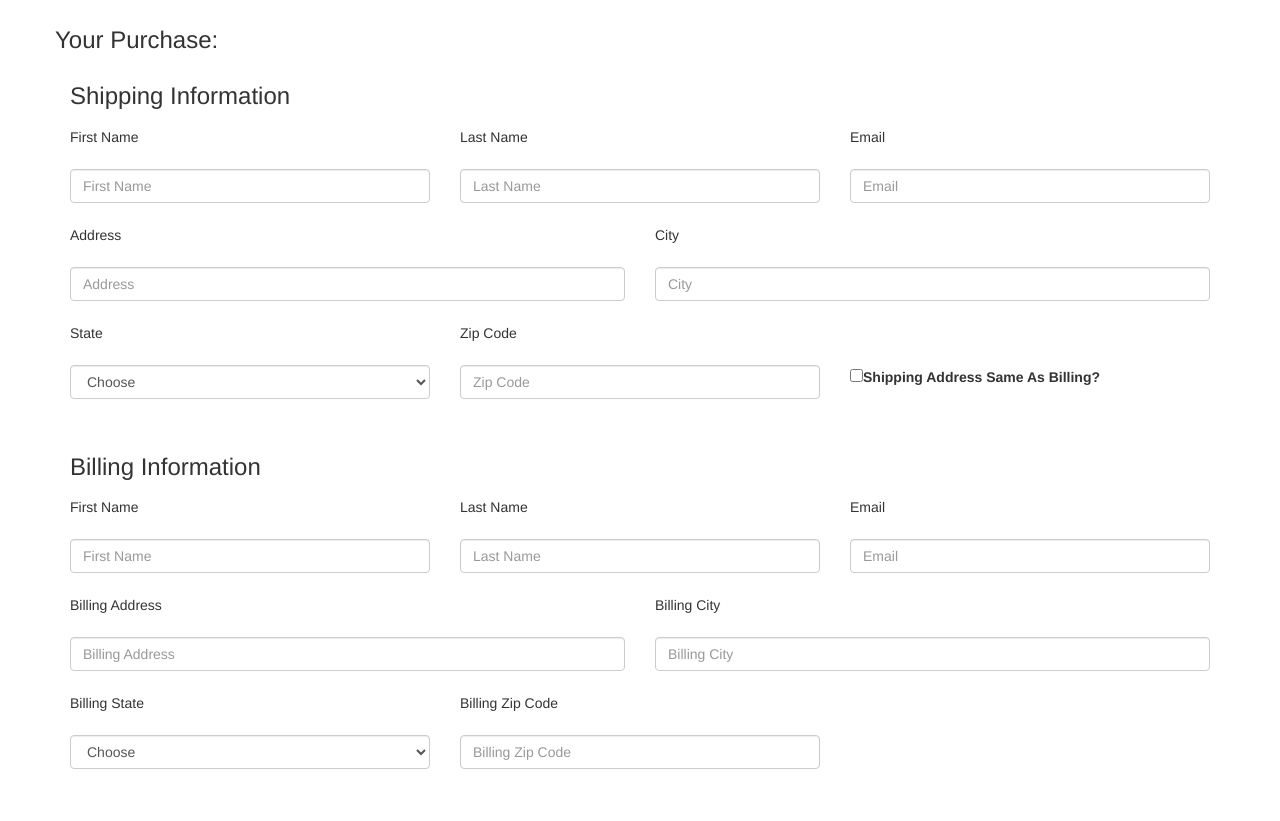
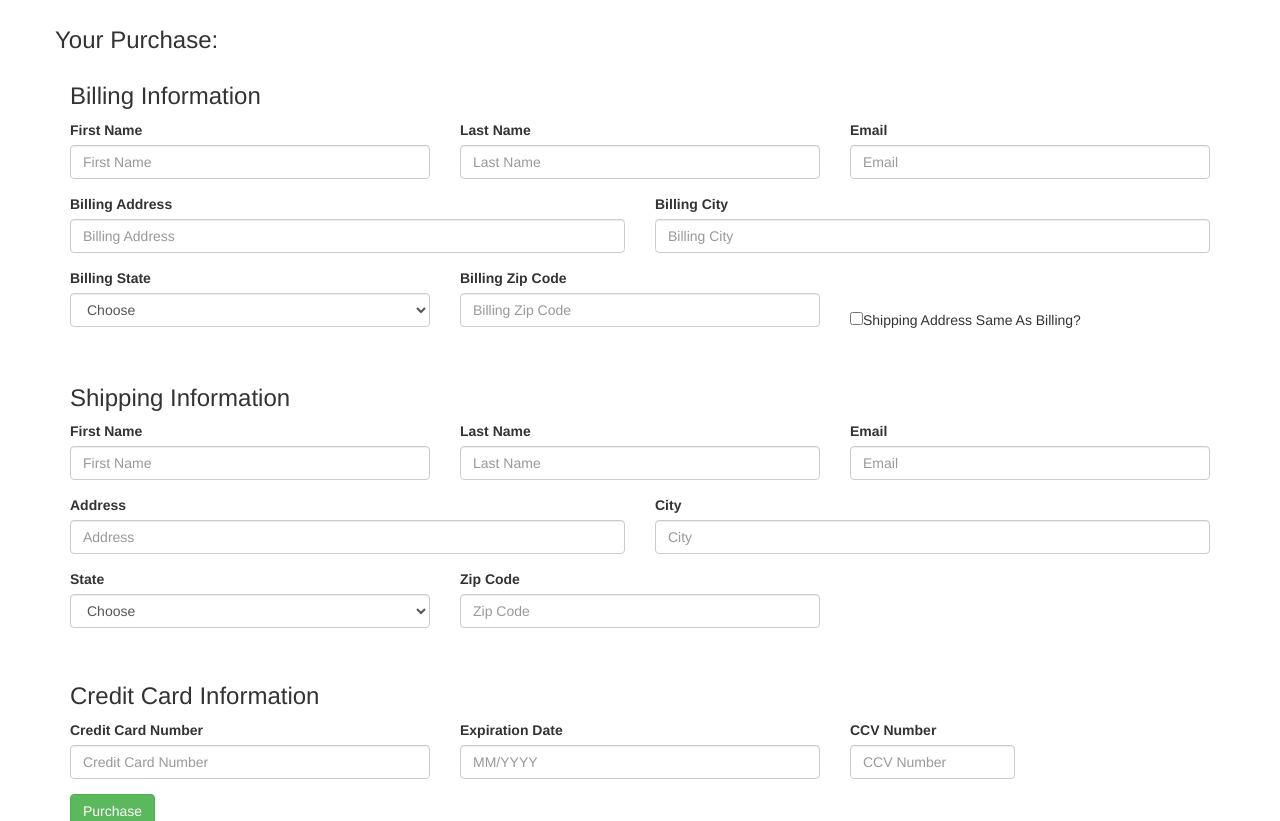
Before and after one commit to katdiese/the_greatest_group_project_ever, a website: page checkout.html in a window 1280 px wide. Shown: the part 128-949 px from the top of the page. Drawn offline with nearby package versions, Linux system fonts and the light colour scheme; a script that the page names is missing.

Commit message:
changed carousel height on main, reformatted checkout p

```diff
--- a/checkout.html
+++ b/checkout.html
@@ -31,66 +31,146 @@
       </div>
     </div>
   </nav>
+
+
   <div class="container">
     <div class="row">
   	  <h2 class="col-md-3">Checkout!</h2>
     </div>
+
+
   	  <div class="row">
   		  <h3>Your Purchase:</h3>
         <div id="receipt">
 
         </div>
       </div>
+
+
     <form>
-      <h3>Shipping Information</h3>
+      <h3>Billing Information</h3>
       <div class="form-group row">
-        <div class="col-sm-4">
-          <p class="form-control-static">First Name</p>
+        <div class="col-md-4">
+          <label class="control-label" for="firstNameBilling">First Name</label>
+           <input type="text" class="form-control" id="firstNameBilling" enabled="" placeholder="First Name">
         </div>
-        <div class="col-sm-4">
-          <p class="form-control-static">Last Name</p>
+        <div class="col-md-4">
+          <label class="control-label" for="lastNameBilling">Last Name</label>
+          <input type="text" class="form-control" id="lastNameBilling" enabled="" placeholder="Last Name">
         </div>
-        <div class="col-sm-4">
-          <p class="form-control-static">Email</p>
+        <div class="col-md-4">
+          <label class="control-label" for="emailBilling">Email</label>
+           <input type="email" class="form-control" id="emailBilling" enabled="" placeholder="Email">
         </div>
       </div>
       <div class="form-group row">
-        <div class="col-sm-4">
+        <div class="col-md-6">
+          <label class="control-label" for="addressBilling">Billing Address</label>
+          <input type="text" class="form-control" id="addressBilling" enabled="" placeholder="Billing Address">
+        </div>
+        <div class="col-md-6">
+          <label class="control-label" for="cityBilling">Billing City</label>
+          <input type="text" class="form-control" id="cityBilling" enabled="" placeholder="Billing City">
+        </div>
+      </div>
+      <div class="form-group row">
+        <div class="col-md-4">
+          <label class="control-label" for="stateBilling">Billing State</label>
+          <select name="state" class="form-control" id="stateBilling" enabled="">
+            <option value="">Choose</option>
+            <option value="AL">AL</option>
+            <option value="AK">AK</option>
+            <option value="AZ">AZ</option>
+            <option value="AR">AR</option>
+            <option value="CA">CA</option>
+            <option value="CO">CO</option>
+            <option value="CT">CT</option>
+            <option value="DE">DE</option>
+            <option value="DC">DC</option>
+            <option value="FL">FL</option>
+            <option value="GA">GA</option>
+            <option value="HI">HI</option>
+            <option value="ID">ID</option>
+            <option value="IL">IL</option>
+            <option value="IN">IN</option>
+            <option value="IA">IA</option>
+            <option value="KS">KS</option>
+            <option value="KY">KY</option>
+            <option value="LA">LA</option>
+            <option value="ME">ME</option>
+            <option value="MD">MD</option>
+            <option value="MA">MA</option>
+            <option value="MI">MI</option>
+            <option value="MN">MN</option>
+            <option value="MS">MS</option>
+            <option value="MO">MO</option>
+            <option value="MT">MT</option>
+            <option value="NE">NE</option>
+            <option value="NV">NV</option>
+            <option value="NH">NH</option>
+            <option value="NJ">NJ</option>
+            <option value="NM">NM</option>
+            <option value="NY">NY</option>
+            <option value="NC">NC</option>
+            <option value="ND">ND</option>
+            <option value="OH">OH</option>
+            <option value="OK">OK</option>
+            <option value="OR">OR</option>
+            <option value="PA">PA</option>
+            <option value="RI">RI</option>
+            <option value="SC">SC</option>
+            <option value="SD">SD</option>
+            <option value="TN">TN</option>
+            <option value="TX">TX</option>
+            <option value="UT">UT</option>
+            <option value="VT">VT</option>
+            <option value="VA">VA</option>
+            <option value="WA">WA</option>
+            <option value="WV">WV</option>
+            <option value="WI">WI</option>
+            <option value="WY">WY</option>
+          </select>
+        </div>
+        <div class="col-md-4">
+          <label class="control-label" for="zipCodeBilling">Billing Zip Code</label>
+          <input type="text" class="form-control" id="zipCodeBilling" enabled="" placeholder="Billing Zip Code">
+        </div>
+        <div class="col-md-4">
+          <br><br>
+            <input type="checkbox" id="sameAsBilling" value="">Shipping Address Same As Billing?
+        </div>
+      </div>
+
+      <div>&nbsp;</div>
+      <div id="shipping-info">
+      <h3>Shipping Information</h3>
+      <div class="form-group row">
+        <div class="col-md-4">
+          <label class="control-label" for="firstNameShipping">First Name</label>
           <input type="text" class="form-control" id="firstNameShipping" placeholder="First Name">
         </div>
-        <div class="col-sm-4">
+        <div class="col-md-4">
+          <label class="control-label" for="lastNameShipping">Last Name</label>
           <input type="text" class="form-control" id="lastNameShipping" placeholder="Last Name">
         </div>
-        <div class="col-sm-4">
+        <div class="col-md-4">
+          <label class="control-label" for="emailShipping">Email</label>
           <input type="email" class="form-control" id="emailShipping" placeholder="Email">
         </div>
       </div>
       <div class="form-group row">
-  	    <div class="col-sm-6">
-          <p class="form-control-static">Address</p>
-        </div>
-        <div class="col-sm-6">
-          <p class="form-control-static">City</p>
-        </div>
-      </div>
-      <div class="form-group row">
-  	    <div class="col-sm-6">
+  	    <div class="col-md-6">
+          <label class="control-label" for="addressShipping">Address</label>
           <input type="text" class="form-control" id="addressShipping" placeholder="Address">
         </div>
-        <div class="col-sm-6">
+        <div class="col-md-6">
+          <label class="control-label" for="cityShipping">City</label>
           <input type="text" class="form-control" id="cityShipping" placeholder="City">
         </div>
       </div>
       <div class="form-group row">
-  	    <div class="col-sm-4">
-      	  <p class="form-control-static">State</p>
-        </div>
-        <div class="col-sm-4">
-      	  <p class="form-control-static">Zip Code</p>
-        </div>
-      </div>
-      <div class="form-group row">
-  	    <div class="col-sm-4">
+  	    <div class="col-md-4">
+      	  <label class="control-label" for="stateShipping">State</label>
           <select name="state" class="form-control" enabled="" id="stateShipping">
             <option value="">Choose</option>
             <option value="AL">AL</option>
@@ -146,152 +226,38 @@
             <option value="WY">WY</option>
           </select>
         </div>
-        <div class="col-sm-4">
+        <div class="col-md-4">
+      	  <label class="control-label" for="zipCodeShipping">Zip Code</label>
           <input type="text" class="form-control" id="zipCodeShipping" placeholder="Zip Code">
         </div>
-        <div class="col-sm-4">
-  		    <label>
-    	    	<input type="checkbox" id="sameAsBilling" value="">Shipping Address Same As Billing?
-        	</label>
       </div>
       </div>
+
+
   	  <div>&nbsp;</div>
-   	  <h3>Billing Information</h3>
+  	  <h3>Credit Card Information</h3>
   	  <div class="form-group row">
-        <div class="col-sm-4">
-          <p class="form-control-static">First Name</p>
+  		  <div class="col-md-4">
+  			  <label class="control-label" for="creditCardNumber">Credit Card Number</label>
+          <input type="text" class="card-number form-control" id="creditCardNumber" placeholder="Credit Card Number">
   		  </div>
-        <div class="col-sm-4">
-          <p class="form-control-static">Last Name</p>
+  		  <div class="col-md-4">
+  			  <label class="control-label" for="expirationDate">Expiration Date</label>
+          <input type="text" class="card-expiry form-control" id="expirationDate" placeholder="MM/YYYY">
   		  </div>
-        <div class="col-sm-4">
-          <p class="form-control-static">Email</p>
+  		  <div class="col-md-2">
+  			  <label class="control-label" for="ccvNumber">CCV Number</label>
+          <input type="text" class="card-cvc form-control" id="ccvNumber" placeholder="CCV Number">
   		  </div>
   	  </div>
   	  <div class="form-group row">
-        <div class="col-sm-4">
-          <input type="text" class="form-control" id="firstNameBilling" enabled="" placeholder="First Name">
-        </div>
-        <div class="col-sm-4">
-          <input type="text" class="form-control" id="lastNameBilling" enabled="" placeholder="Last Name">
-        </div>
-        <div class="col-sm-4">
-          <input type="email" class="form-control" id="emailBilling" enabled="" placeholder="Email">
-        </div>
-      </div>
-      <div class="form-group row">
-  	    <div class="col-sm-6">
-          <p class="form-control-static">Billing Address</p>
-        </div>
-        <div class="col-sm-6">
-          <p class="form-control-static">Billing City</p>
-        </div>
-      </div>
-      <div class="form-group row">
-  	    <div class="col-sm-6">
-          <input type="text" class="form-control" id="addressBilling" enabled="" placeholder="Billing Address">
-        </div>
-        <div class="col-sm-6">
-          <input type="text" class="form-control" id="cityBilling" enabled="" placeholder="Billing City">
-        </div>
-      </div>
-      <div class="form-group row">
-  	    <div class="col-sm-4">
-        	<p class="form-control-static">Billing State</p>
-        </div>
-        <div class="col-sm-4">
-      	  <p class="form-control-static">Billing Zip Code</p>
-        </div>
-      </div>
-      <div class="form-group row">
-  	    <div class="col-sm-4">
-          <select name="state" class="form-control" id="stateBilling" enabled="">
-            <option value="">Choose</option>
-            <option value="AL">AL</option>
-            <option value="AK">AK</option>
-            <option value="AZ">AZ</option>
-            <option value="AR">AR</option>
-            <option value="CA">CA</option>
-            <option value="CO">CO</option>
-            <option value="CT">CT</option>
-            <option value="DE">DE</option>
-            <option value="DC">DC</option>
-            <option value="FL">FL</option>
-            <option value="GA">GA</option>
-            <option value="HI">HI</option>
-            <option value="ID">ID</option>
-            <option value="IL">IL</option>
-            <option value="IN">IN</option>
-            <option value="IA">IA</option>
-            <option value="KS">KS</option>
-            <option value="KY">KY</option>
-            <option value="LA">LA</option>
-            <option value="ME">ME</option>
-            <option value="MD">MD</option>
-            <option value="MA">MA</option>
-            <option value="MI">MI</option>
-            <option value="MN">MN</option>
-            <option value="MS">MS</option>
-            <option value="MO">MO</option>
-            <option value="MT">MT</option>
-            <option value="NE">NE</option>
-            <option value="NV">NV</option>
-            <option value="NH">NH</option>
-            <option value="NJ">NJ</option>
-            <option value="NM">NM</option>
-            <option value="NY">NY</option>
-            <option value="NC">NC</option>
-            <option value="ND">ND</option>
-            <option value="OH">OH</option>
-            <option value="OK">OK</option>
-            <option value="OR">OR</option>
-            <option value="PA">PA</option>
-            <option value="RI">RI</option>
-            <option value="SC">SC</option>
-            <option value="SD">SD</option>
-            <option value="TN">TN</option>
-            <option value="TX">TX</option>
-            <option value="UT">UT</option>
-            <option value="VT">VT</option>
-            <option value="VA">VA</option>
-            <option value="WA">WA</option>
-            <option value="WV">WV</option>
-            <option value="WI">WI</option>
-            <option value="WY">WY</option>
-          </select>
-        </div>
-        <div class="col-sm-4">
-      	  <input type="text" class="form-control" id="zipCodeBilling" enabled="" placeholder="Billing Zip Code">
-  	    </div>
-  	  </div>
-  	  <div>&nbsp;</div>
-  	  <h3>Credit Card Information</h3>
-  	  <div class="form-group row">
-  		  <div class="col-sm-4">
-  			  <p class="form-control-static">Credit Card Number</p>
-  		  </div>
-  		  <div class="col-sm-4">
-  			  <p class="form-control-static">Expiration Date</p>
-  		  </div>
-  		  <div class="col-sm-2">
-  			  <p class="form-control-static">CCV Number</p>
-  		  </div>
-  	  </div>
-  	  <div class="form-group row">
-  		  <div class="col-sm-4">
-  			  <input type="text" class="card-number form-control" id="creditCardNumber" placeholder="Credit Card Number">
-  		  </div>
-  		  <div class="col-sm-4">
-  			  <input type="text" class="card-expiry form-control" id="expirationDate" placeholder="MM/YYYY">
-  		  </div>
-  		  <div class="col-sm-2">
-  			  <input type="text" class="card-cvc form-control" id="ccvNumber" placeholder="CCV Number">
-  		  </div>
-  		  <div class="col-sm-2">
+  		  <div class="col-md-2">
   			  <button type="button" id="purchaseButton" class="order btn btn-success">Purchase</button>
   		  </div>
   	  </div>
     </form>
+    <div>&nbsp;</div>
+    <div>&nbsp;</div>
     <div>&nbsp;</div>
    <!--body container-->
   <div class="row"> <!-- footer -->
--- a/scripts/checkout.js
+++ b/scripts/checkout.js
@@ -5,6 +5,7 @@ $(document).ready (function () {
 //clicking checkbox on checkout.html disables billing text fields - CP
 
 	$('#sameAsBilling').change(function () {
+    $('#shipping-info').toggle();
 		$('#firstNameBilling').prop('disabled', $(this).is(':checked'));
 		$('#lastNameBilling').prop('disabled', $(this).is(':checked'));
 		$('#emailBilling').prop('disabled', $(this).is(':checked'));
```
Also changed, not shown: index.html (+6 -1 lines). Lines whose indentation alone changed are shown as unchanged.
